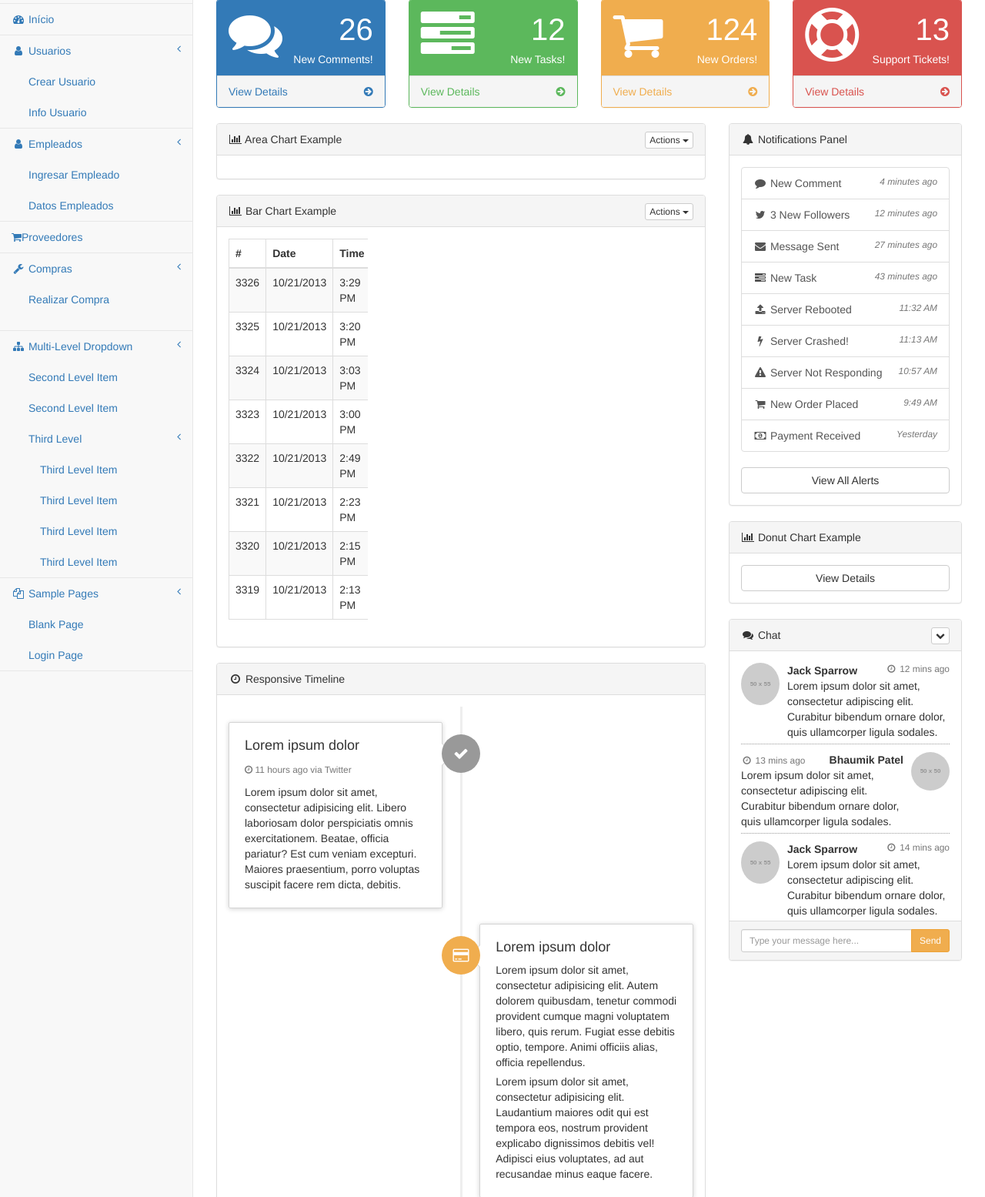
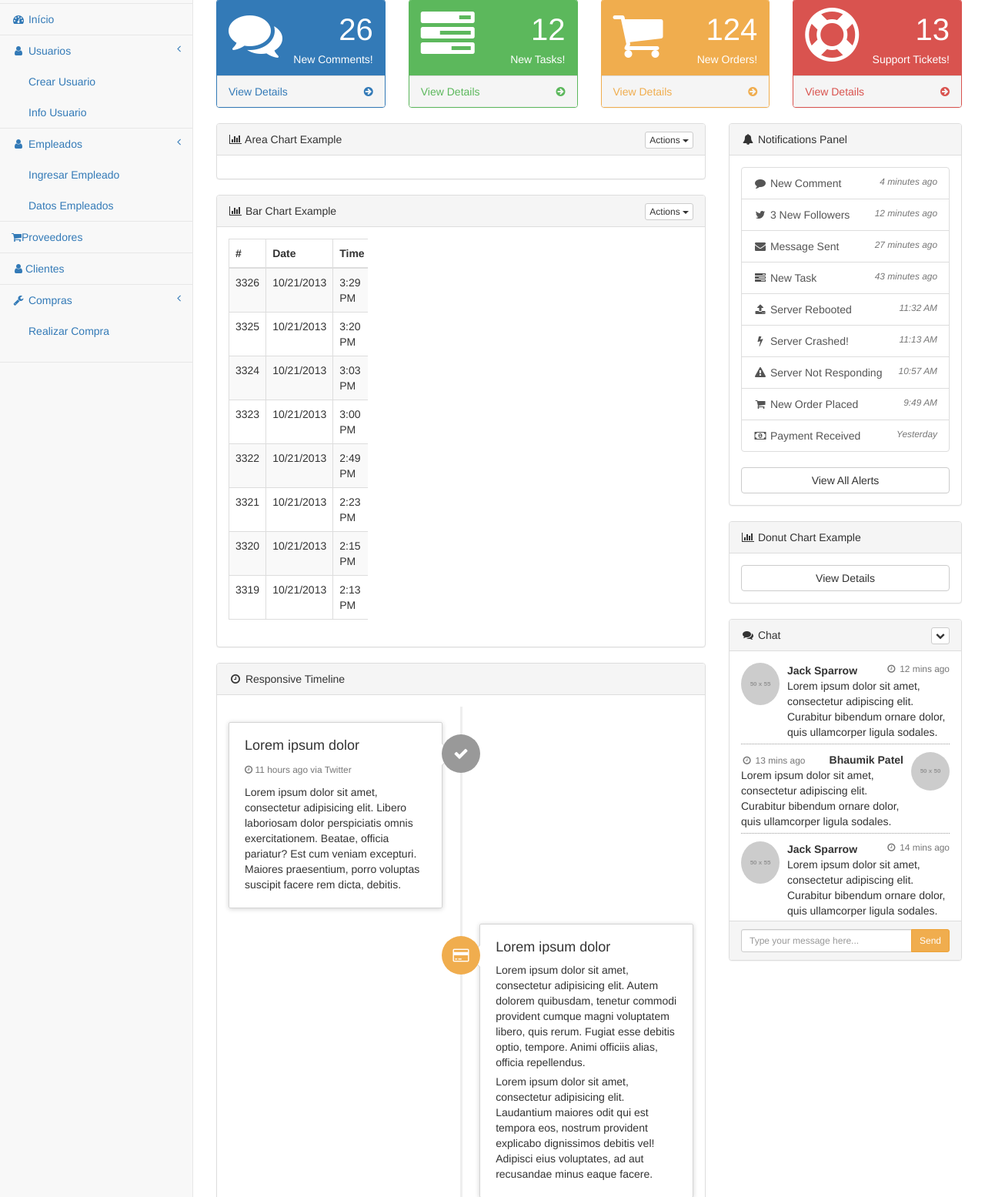
Before and after one commit to AlejandroFuentesHernandez/proyectovideojuegosvacio, a CodeIgniter app: the page made by application/views/boostrap.php in a window 1280 px wide. Shown: the part 111-1666 px from the top of the page at 77% size. Run offline with CodeIgniter, Linux system fonts and the light colour scheme; grey boxes labelled with a size stand in for pictures from a placeholder-image service; some libraries are stand-ins or nearby versions.

Commit message:
cambios
Modifiqué y agregué campos

```diff
--- a/application/config/routes.php
+++ b/application/config/routes.php
@@ -58,3 +58,4 @@ $route['add-usuario'] = 'datos_usuario/index';
 $route['proveedores'] = 'proveedores/index';
 $route['add-compra'] = 'compra/index';
 $route['index'] = 'Login/index';
+$route['add-cliente'] = 'clientes/index';
--- a/application/views/boostrap.php
+++ b/application/views/boostrap.php
@@ -307,6 +307,10 @@
                             <a href="<?php echo site_url(); ?>proveedores"><i class="fa fa-shopping-cart fa"></i>Proveedores</a>
 
                         </li>
+                         <li>
+                            <a href="<?php echo site_url(); ?>add-cliente"><i class="fa fa-user fa-fw"></i>Clientes</a>
+
+                        </li>
                         <li>
                             <a href="#"><i class="fa fa-wrench fa-fw"></i> Compras<span class="fa arrow"></span></a>
                             <ul class="nav nav-second-level">
@@ -317,48 +321,6 @@
                                     <a href="buttons.html"></a>
                                 </li>
 
-                            </ul>
-                            <!-- /.nav-second-level -->
-                        </li>
-                        <li>
-                            <a href="#"><i class="fa fa-sitemap fa-fw"></i> Multi-Level Dropdown<span class="fa arrow"></span></a>
-                            <ul class="nav nav-second-level">
-                                <li>
-                                    <a href="#">Second Level Item</a>
-                                </li>
-                                <li>
-                                    <a href="#">Second Level Item</a>
-                                </li>
-                                <li>
-                                    <a href="#">Third Level <span class="fa arrow"></span></a>
-                                    <ul class="nav nav-third-level">
-                                        <li>
-                                            <a href="#">Third Level Item</a>
-                                        </li>
-                                        <li>
-                                            <a href="#">Third Level Item</a>
-                                        </li>
-                                        <li>
-                                            <a href="#">Third Level Item</a>
-                                        </li>
-                                        <li>
-                                            <a href="#">Third Level Item</a>
-                                        </li>
-                                    </ul>
-                                    <!-- /.nav-third-level -->
-                                </li>
-                            </ul>
-                            <!-- /.nav-second-level -->
-                        </li>
-                        <li>
-                            <a href="#"><i class="fa fa-files-o fa-fw"></i> Sample Pages<span class="fa arrow"></span></a>
-                            <ul class="nav nav-second-level">
-                                <li>
-                                    <a href="blank.html">Blank Page</a>
-                                </li>
-                                <li>
-                                    <a href="login.html">Login Page</a>
-                                </li>
                             </ul>
                             <!-- /.nav-second-level -->
                         </li>
--- a/application/views/login_view.php
+++ b/application/views/login_view.php
@@ -41,16 +41,16 @@
             <div class="col-md-4 col-md-offset-4">
                 <div class="login-panel panel panel-default">
                     <div class="panel-heading">
-                        <h3 class="panel-title">Registrese por favor</h3>
+                        <h3 class="panel-title">Inicio de Sesión de Usuario</h3>
                     </div>
                     <div class="panel-body">
                         <form action="<?php echo site_url(); ?>Login/iniciosesion" method=POST role="form">
                             <fieldset>
                                 <div class="form-group">
-                                  <label>Ingrese su usuario<input type="text" name="usuario" placeholder="Usuario" autocomplete="off" class="form-control" autofocus></label>
+                                  <label>Ingrese su usuario<input type="text" name="usuario" placeholder="Usuario" autocomplete="off" class="form-control" autofocus required></label>
                                 </div>
                                 <div class="form-group">
-                                    <label>Digite su contraseña<input class="form-control" placeholder="Contraseña" name="password" type="password" value=""></label>
+                                    <label>Digite su contraseña<input class="form-control" placeholder="Contraseña" name="password" type="password" value="" required></label>
                                 </div>
                                 <div class="checkbox">
                                     <label>
--- a/application/views/modal_usuarios_view.php
+++ b/application/views/modal_usuarios_view.php
@@ -33,8 +33,8 @@
 								<div class="col-md-12 form-group input-group">
 								<label for="" class="input-group-addon">Estado usuario</label>
 								<select name="estado_usuario" class="form-control">
-								<option value="habilitado">habilitado</option>
-								<option value="inhabilitado">inhabilitado</option>
+								<option value="Habilitado">Habilitado</option>
+								<option value="Inhabilitado">Inhabilitado</option>
 								</select></div>
 					<div class="col-md-12 text-center">
 									<!-- boton -->
```
Also changed, not shown: application/views/clientes_view.php (+6 -8 lines), application/views/compra_view.php (+5 -3 lines).
